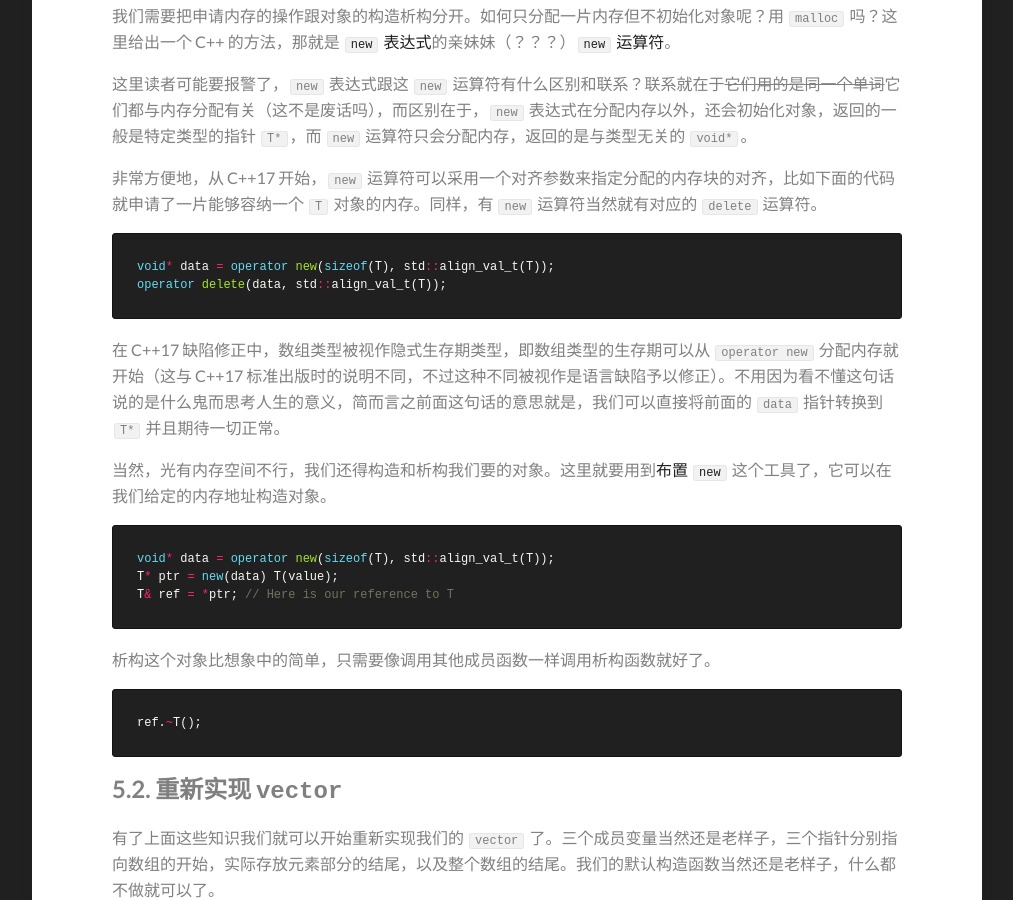
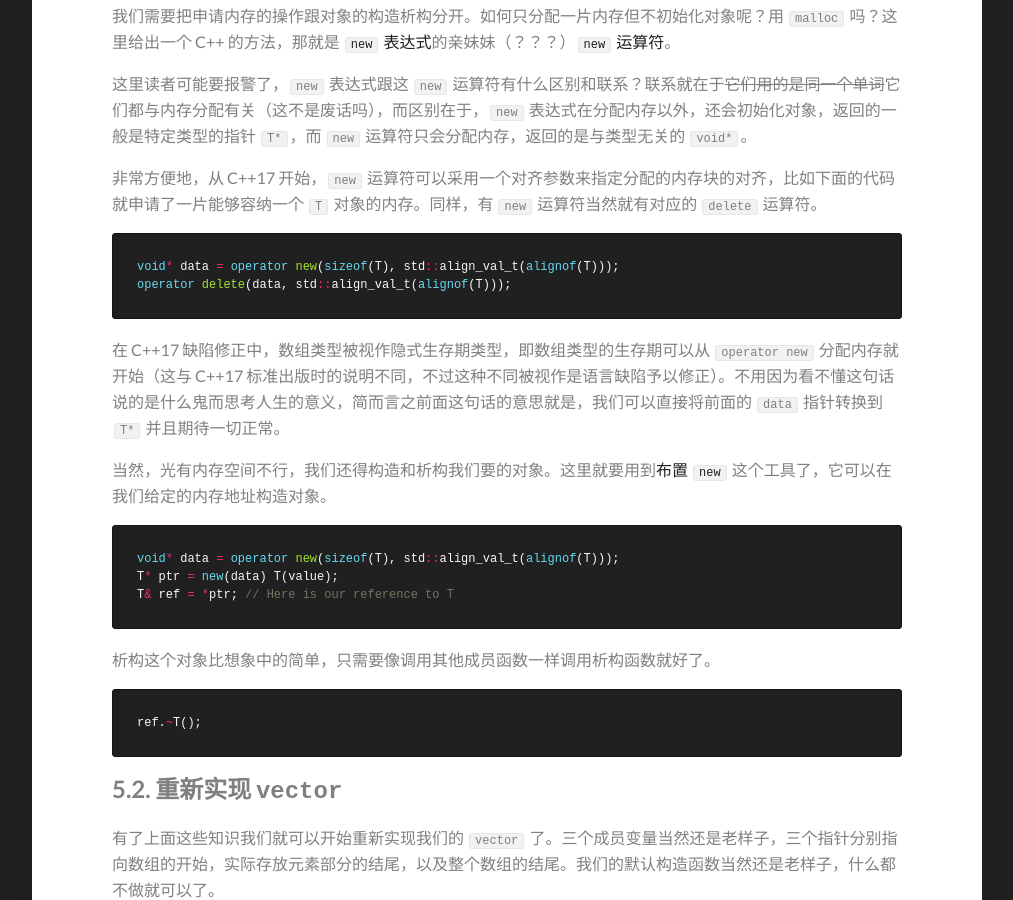
Before and after one commit to Chlorie/ChloroBlog, a Jekyll site: the page built from _posts/2020-04-29-0-cpp-basics-4.md, in a window 1280 px wide and 900 px high, scrolled down 10194 px. Shown: the whole window, without its empty margins (133-1146 px from the left). Built offline with Jekyll 4.4.1, drawn with Linux system fonts in a browser that asks for light colours; comment, search, counter and statistics services are not loaded.

Commit message:
FIxed bugs

````diff
--- a/_posts/2020-04-29-0-cpp-basics-4.md
+++ b/_posts/2020-04-29-0-cpp-basics-4.md
@@ -26,7 +26,7 @@ namespace mystd
         int_vector() = default;
 
         explicit int_vector(const size_t size):
-            size(size), ptr(new int[size]) {}
+            size(size), ptr(new int[size]{}) {}
 
         ~int_vector() noexcept { delete[] ptr; }
 
@@ -433,8 +433,8 @@ void test()
 非常方便地，从 C++17 开始，`new` 运算符可以采用一个对齐参数来指定分配的内存块的对齐，比如下面的代码就申请了一片能够容纳一个 `T` 对象的内存。同样，有 `new` 运算符当然就有对应的 `delete` 运算符。
 
 ```cpp
-void* data = operator new(sizeof(T), std::align_val_t(T));
-operator delete(data, std::align_val_t(T));
+void* data = operator new(sizeof(T), std::align_val_t(alignof(T)));
+operator delete(data, std::align_val_t(alignof(T)));
 ```
 
 在 C++17 缺陷修正中，数组类型被视作隐式生存期类型，即数组类型的生存期可以从 `operator new` 分配内存就开始（这与 C++17 标准出版时的说明不同，不过这种不同被视作是语言缺陷予以修正）。不用因为看不懂这句话说的是什么鬼而思考人生的意义，简而言之前面这句话的意思就是，我们可以直接将前面的 `data` 指针转换到 `T*` 并且期待一切正常。
@@ -442,7 +442,7 @@ operator delete(data, std::align_val_t(T));
 当然，光有内存空间不行，我们还得构造和析构我们要的对象。这里就要用到[布置 `new`](https://zh.cppreference.com/w/cpp/language/new#.E5.B8.83.E7.BD.AE_new) 这个工具了，它可以在我们给定的内存地址构造对象。
 
 ```cpp
-void* data = operator new(sizeof(T), std::align_val_t(T));
+void* data = operator new(sizeof(T), std::align_val_t(alignof(T)));
 T* ptr = new(data) T(value);
 T& ref = *ptr; // Here is our reference to T
 ```
````
